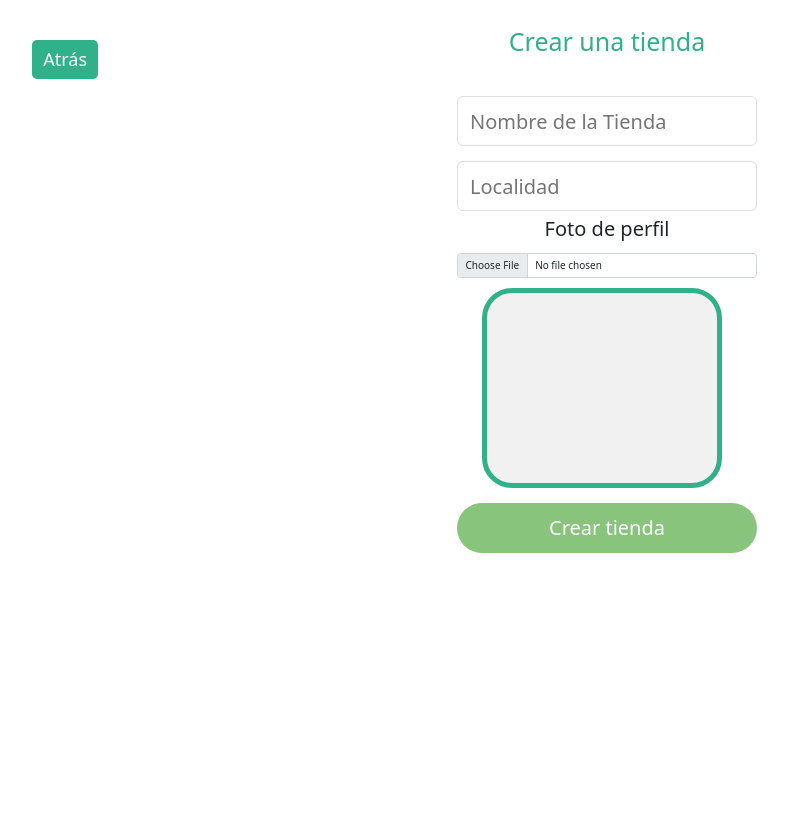
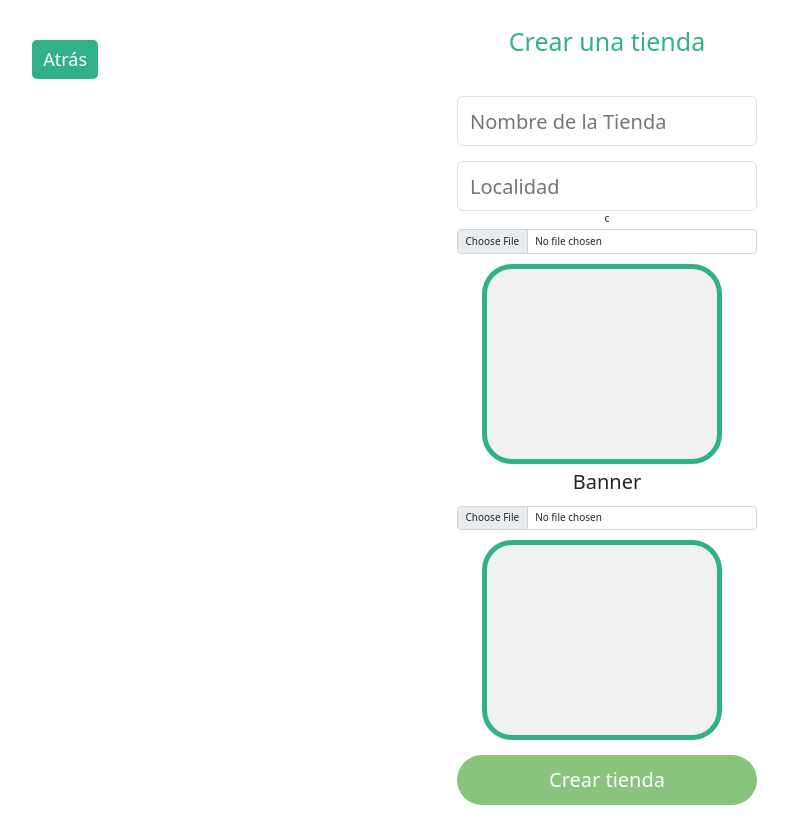
Before and after one commit to Carsefer/PF-Clothes-Client, a React (Create React App) app in the folder CLIENT/: page /home/createStore in a window 1280 px wide. Shown: the whole page, without its empty margins (33-821 px from the left). Before the commit the page ends 800 px from the top, so only its background shows below. Built offline with nearby package versions, Linux system fonts and the light colour scheme; no server answers; sample sign-in values are in the browser's storage.

Commit message:
creacion de tienda

```diff
--- a/CLIENT/src/components/CreateStore/CreateStore.jsx
+++ b/CLIENT/src/components/CreateStore/CreateStore.jsx
@@ -15,6 +15,8 @@ const CreateStore = () => {
   const navigate = useNavigate();
   const [user, setUser] = useState("");
   const [avatar, setAvatar] = useState("");
+  const [profileBanner, setProfileBanner] = useState("");
+
   const toast = (text) =>
     Toastify({
       text: text,
@@ -71,6 +73,7 @@ const CreateStore = () => {
             createStore(token, {
               id: user,
               storeName,
+              banner: profileBanner,
               location,
               profilePicture: avatar,
             })
@@ -138,9 +141,7 @@ const CreateStore = () => {
                   required
                   autoComplete="off"
                 />
-                <label className={Styles.article_label} htmlFor="">
-                  Foto de perfil
-                </label>{" "}
+                c
                 <input
                   type="file"
                   id="profilePicture"
@@ -169,6 +170,37 @@ const CreateStore = () => {
                     alt=""
                   />
                 </div>
+                <label className={Styles.article_label} htmlFor="">
+                  Banner
+                </label>{" "}
+                <input
+                  type="file"
+                  id="banner"
+                  name="banner"
+                  className={`${Styles.formControl} form-control`}
+                  value={values.banner}
+                  onChange={(e) => {
+                    e.preventDefault();
+                    const reader = new FileReader();
+                    reader.readAsDataURL(e.target.files[0]);
+                    reader.onloadend = () => {
+                      let bannerData = reader.result;
+                      setProfileBanner(bannerData);
+                    };
+                    console.log(profileBanner);
+                  }}
+                  onBlur={handleBlur}
+                  onKeyUp={handleBlur}
+                  required
+                  autoComplete="off"
+                />
+                <div className={Styles.articleDetailsImageContainer}>
+                  <img
+                    className={Styles.articleDetailsImage}
+                    src={profileBanner}
+                    alt=""
+                  />
+                </div>
                 <div>
                   {!values.location || !values.storeName ? (
                     <div>
```
